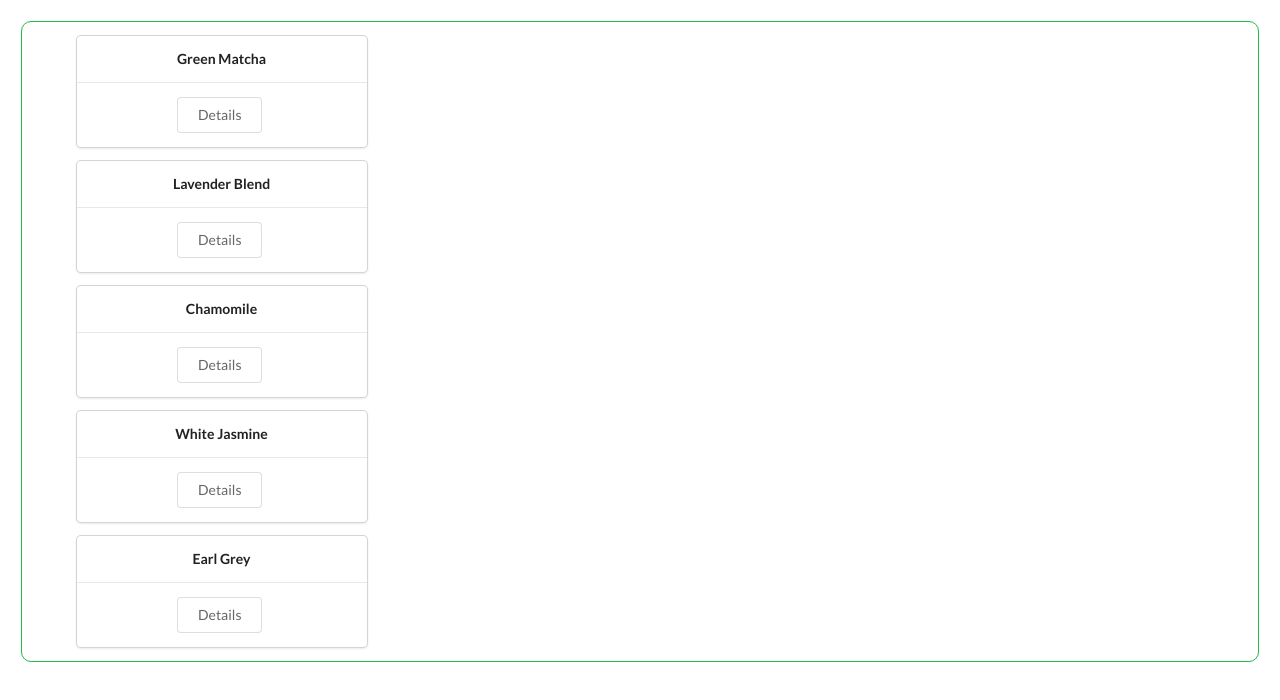
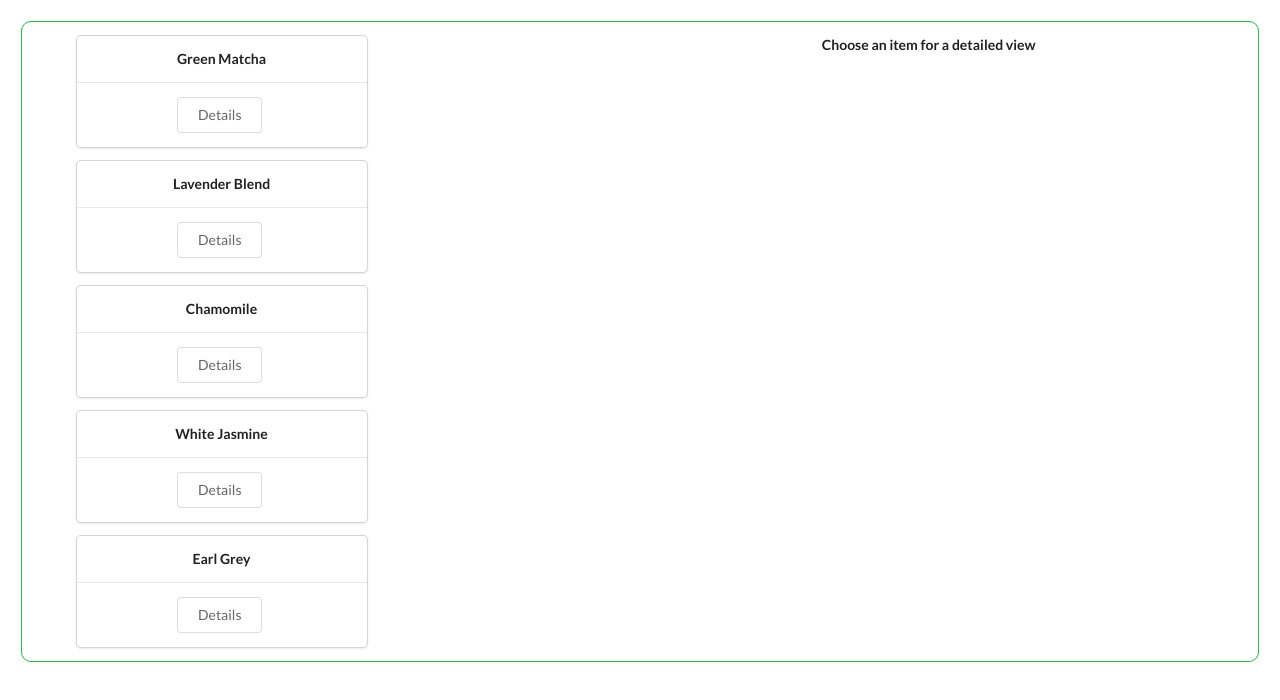
Before and after one commit to wrunion/epicodus-react-project, a React (Create React App) app: page / in a window 1280 px wide. Shown: the top 700 px of the page. Built offline with nearby package versions, Linux system fonts and the light colour scheme.

Commit message:
Add ItemDetail component and wire it up to Redux.

```diff
--- a/src/components/App.js
+++ b/src/components/App.js
@@ -1,7 +1,8 @@
 import React from 'react';
 // import ItemControl from './ItemControl';
 // import Footer from './Footer';
-import ItemList from './ItemList';
+import ItemList from './tutorial/ItemList';
+import ItemDetail from './tutorial/ItemDetail';
 import './App.css';
 
 function App() {
@@ -11,6 +12,9 @@ function App() {
         <div className="ui row">
           <div className="column eight wide">
             <ItemList />
+          </div>
+          <div className="column eight wide">
+            <ItemDetail />
           </div>
         </div>
       </div>
--- /dev/null
+++ b/src/components/tutorial/ItemDetail.js
@@ -0,0 +1,23 @@
+import React from 'react';
+import { connect } from 'react-redux';
+
+const ItemDetail = (props) => {
+  if (props.item === null) {
+    return (
+      <h5>Choose an item for a detailed view</h5>
+    );
+  } else {
+    const { itemName } = props.item;
+    return (
+      <React.Fragment>
+        <h1>{itemName}</h1>
+      </React.Fragment>
+    );
+  }
+}
+
+const mapStateToProps = (state) => {
+  return { item: state.selectedItem };
+}
+
+export default connect(mapStateToProps)(ItemDetail);
--- a/src/components/ItemList.js
+++ b/src/components/tutorial/ItemList.js
@@ -1,6 +1,6 @@
 import React, { Component } from 'react';
 import { connect } from 'react-redux';
-import { selectItem } from '../actions';
+import { selectItem } from '../../actions';
 
 class ItemList extends Component {
   /* Return the styled list */
@@ -24,7 +24,6 @@ class ItemList extends Component {
 }
   /* MAIN RENDER METHOD */
   render() {
-    console.log(this.props);
     return (
       <div>
         {this.renderList()}
@@ -34,7 +33,6 @@ class ItemList extends Component {
 }
 
 const mapStateToProps = (state) => {
-  console.log(state);
   return {
     items: state.items
   }
```
